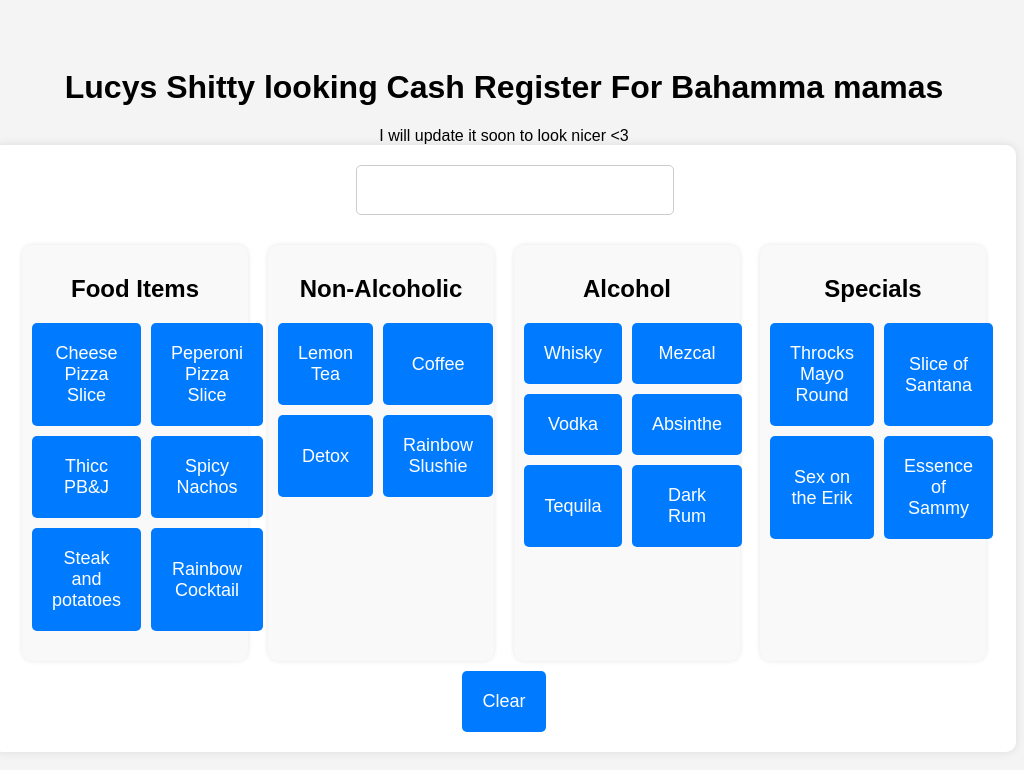
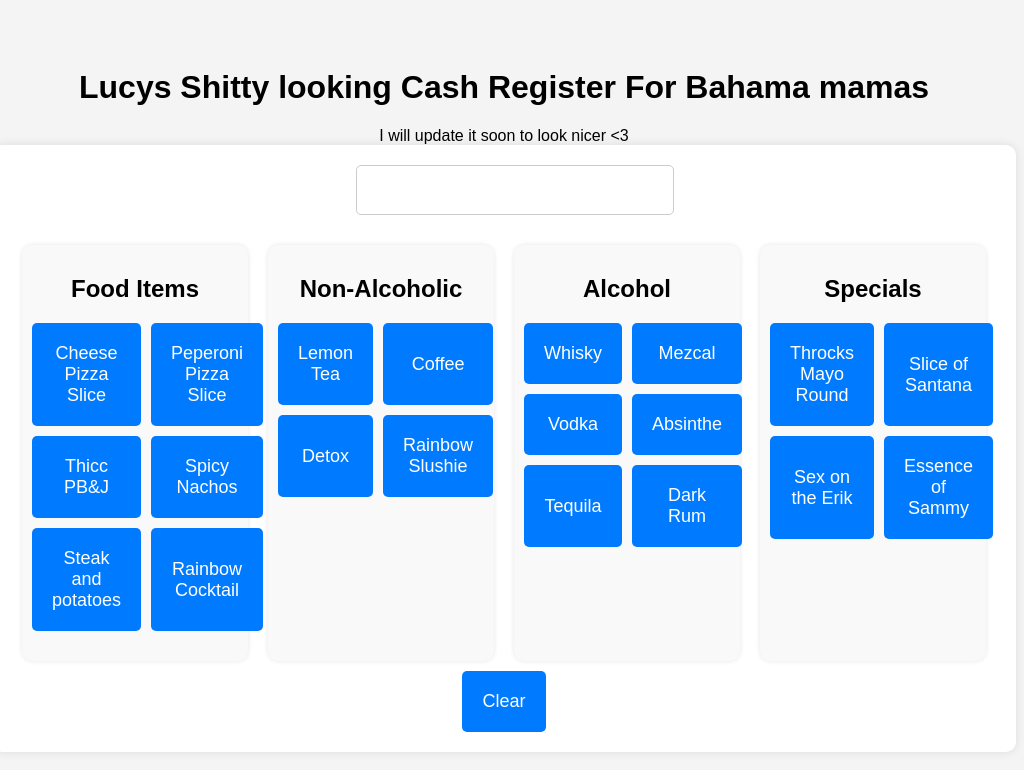
Before and after one commit to PRX5Y/Bahamma-s-cash-register, a plain HTML site: page index.html in a window 1280 px wide. Shown: the whole page, without its empty margins (136-1160 px from the left). Drawn offline with Linux system fonts and the light colour scheme.

Commit message:
Update index.html

```diff
--- a/index.html
+++ b/index.html
@@ -90,7 +90,7 @@ h2 {
 </head>
 <body>
   <div class="container">
-    <h1>Lucys Shitty looking Cash Register For Bahamma mamas</h1>
+    <h1>Lucys Shitty looking Cash Register For Bahama mamas</h1>
     I will update it soon to look nicer <3
     <div class="register">
       <div class="display">
```
